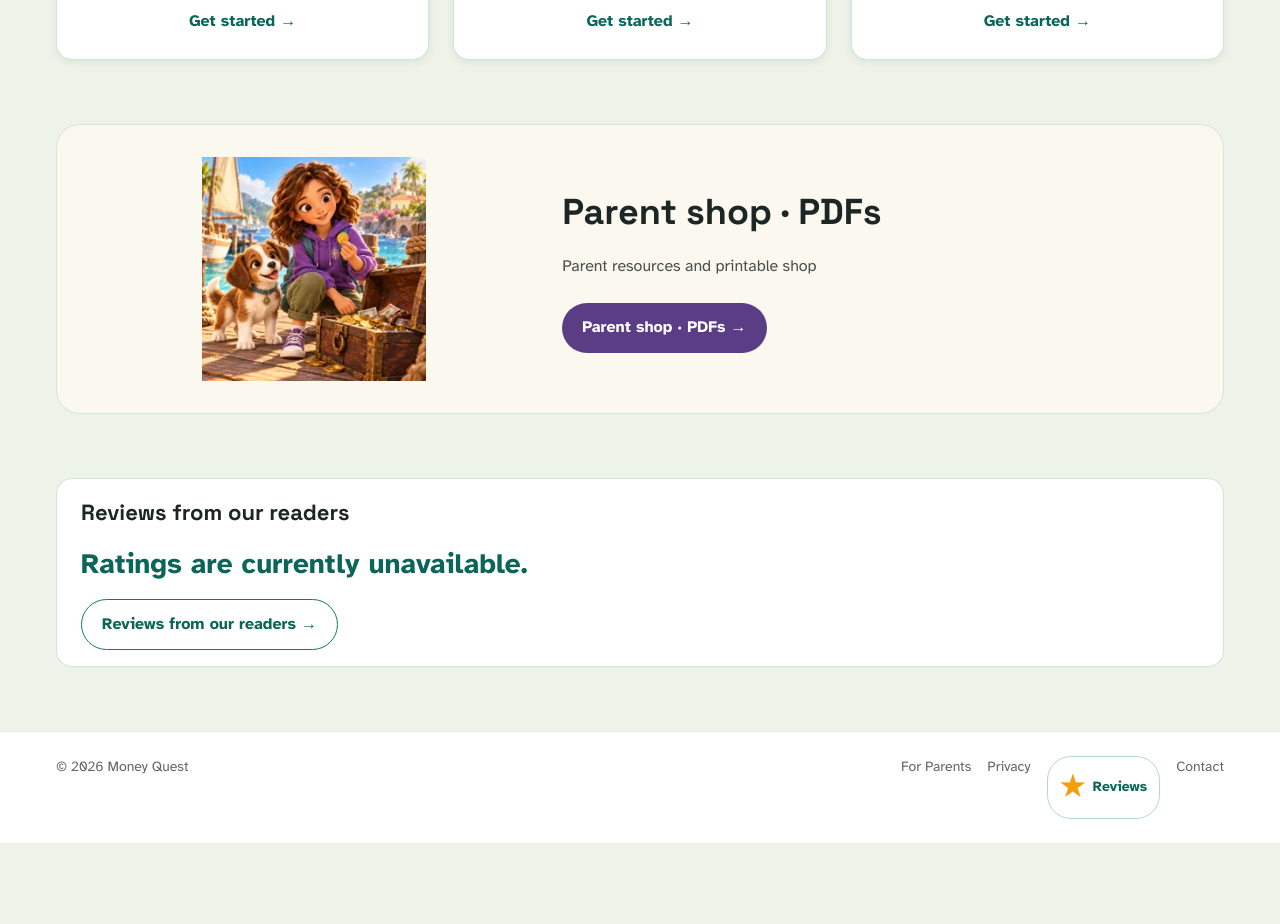
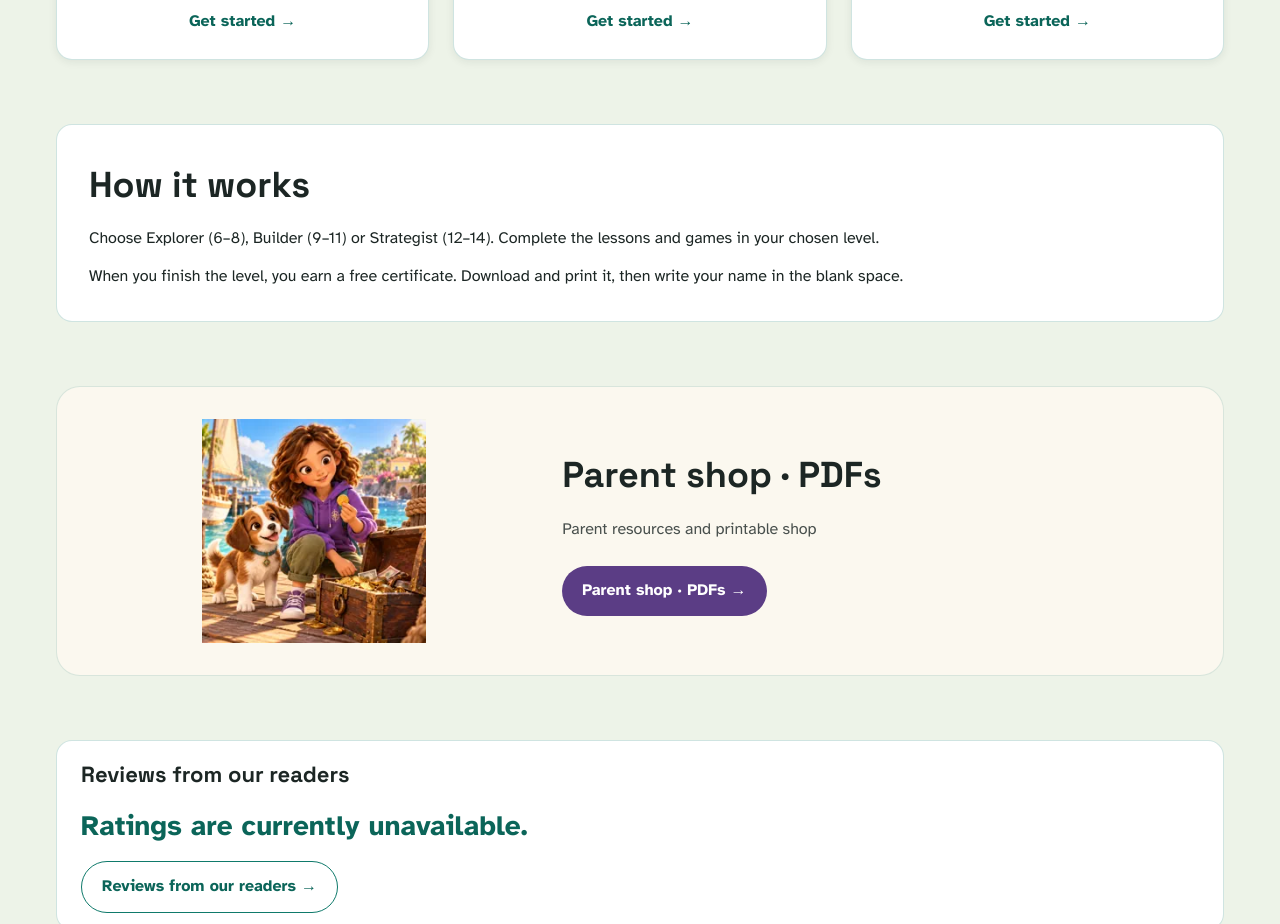
Before and after one commit to laviniamoraru28-creator/money-quest, a Next.js app: page /en in a window 1280 px wide. Shown: the part 1360-2284 px from the top of the page. Before the commit the page ends 2203 px from the top, so only its background shows below. Built offline with nearby package versions, Linux system fonts and the light colour scheme; no server answers.

Commit message:
Add nine-language how-it-works explanation of free printable level certificates

```diff
--- a/src/app/[locale]/page.tsx
+++ b/src/app/[locale]/page.tsx
@@ -1,4 +1,5 @@
 import Image from "next/image";
+import {certificateJourneyCopy} from "@/content/certificate-journey-copy";
 import {HomepageReviews} from "@/components/HomepageReviews";
 import {isSupportedLocale} from "@/i18n/config";
 import { getTranslations } from "next-intl/server";
@@ -10,6 +11,7 @@ import { getSiteUrl } from "@/lib/seo/site-url";
 export default async function LandingPage({ params }: { params: Promise<{ locale: string }> }) {
   const { locale } = await params;
   const t = await getTranslations();
+  const journey=certificateJourneyCopy[isSupportedLocale(locale)?locale:"en"];
   const siteUrl = getSiteUrl();
   const orgSchema = buildOrganizationSchema(siteUrl);
   const webSiteSchema = buildWebSiteSchema(siteUrl, locale);
@@ -88,6 +90,13 @@ export default async function LandingPage({ params }: { params: Promise<{ locale
           </div>
         </section>
 
+        <section aria-labelledby="how-it-works-heading" className="mx-auto max-w-[1200px] px-sm pb-2xl">
+          <div className="rounded-2xl border border-teal/20 bg-white p-md md:p-lg">
+            <h2 id="how-it-works-heading" className="font-display text-2xl font-bold">{journey.heading}</h2>
+            <p className="mt-3">{journey.steps}</p>
+            <p className="mt-3">{journey.print}</p>
+          </div>
+        </section>
         {/* Parent shop stays visible; secondary experiences live in the menu. */}
         <section className="mx-auto max-w-[1200px] px-sm pb-2xl" aria-labelledby="parent-shop-heading">
           <div className="grid items-center gap-md overflow-hidden rounded-3xl border border-teal/15 bg-cream p-md md:grid-cols-[minmax(0,1fr)_minmax(0,1.4fr)] md:p-lg">
```
